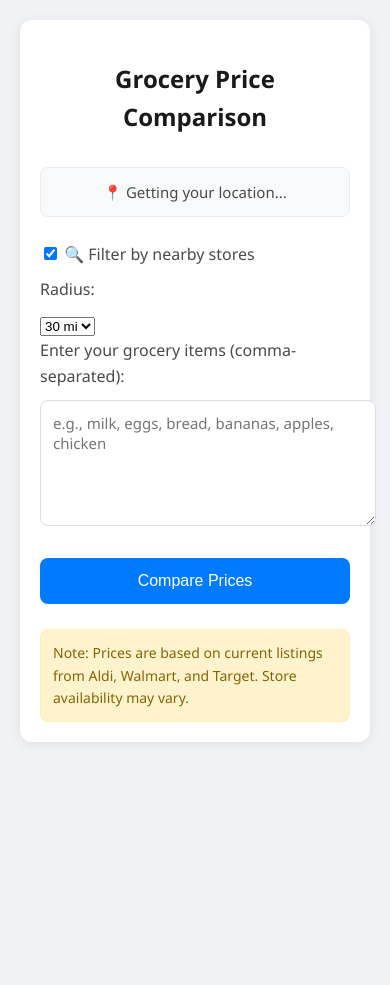
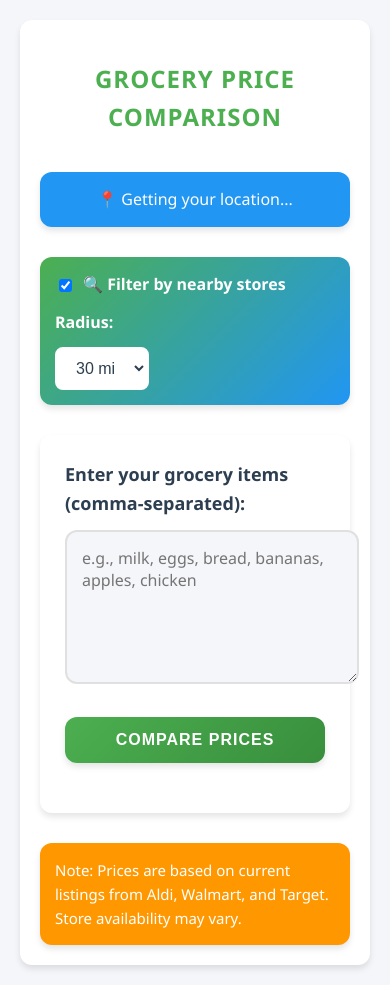
Before and after one commit to zhargarcia6/Grocery-App, a plain HTML site: page index.html in a window 390 px wide. Before the commit the page ends 844 px from the top, so only its background shows below. Drawn offline with Linux system fonts and the light colour scheme; no server answers.

Commit message:
Update style.css

```diff
--- a/style.css
+++ b/style.css
@@ -1,88 +1,159 @@
+:root {
+  --primary-color: #4CAF50;
+  --primary-dark: #388E3C;
+  --secondary-color: #2196F3;
+  --accent-color: #FF9800;
+  --text-dark: #2C3E50;
+  --text-light: #7F8C8D;
+  --background-light: #F5F6FA;
+  --white: #FFFFFF;
+  --shadow: 0 4px 6px rgba(0, 0, 0, 0.1);
+  --border-radius: 12px;
+}
+
 body {
   font-family: 'Segoe UI', system-ui, -apple-system, sans-serif;
   margin: 0;
   padding: 0;
-  background-color: #f0f2f5;
-  color: #1a1a1a;
+  background-color: var(--background-light);
+  color: var(--text-dark);
   line-height: 1.6;
 }
 
 .container {
-  max-width: 800px;
+  max-width: 900px;
   margin: 40px auto;
-  background-color: white;
-  padding: 30px;
-  border-radius: 12px;
-  box-shadow: 0 2px 12px rgba(0, 0, 0, 0.08);
+  background-color: var(--white);
+  padding: 40px;
+  border-radius: var(--border-radius);
+  box-shadow: var(--shadow);
 }
 
 h2 {
-  color: #1a1a1a;
+  color: var(--primary-color);
   text-align: center;
-  margin-bottom: 30px;
-  font-size: 28px;
-  font-weight: 600;
+  margin-bottom: 35px;
+  font-size: 32px;
+  font-weight: 700;
+  text-transform: uppercase;
+  letter-spacing: 1px;
 }
 
 #locationDisplay {
-  margin-bottom: 25px;
-  padding: 12px;
-  background-color: #f8f9fa;
+  margin-bottom: 30px;
+  padding: 15px;
+  background-color: var(--secondary-color);
+  color: var(--white);
+  border-radius: var(--border-radius);
+  text-align: center;
+  font-size: 16px;
+  font-weight: 500;
+  box-shadow: var(--shadow);
+}
+
+.location-controls {
+  display: flex;
+  flex-wrap: wrap;
+  align-items: center;
+  gap: 1.5rem;
+  background: linear-gradient(135deg, var(--primary-color), var(--secondary-color));
+  padding: 20px;
+  border-radius: var(--border-radius);
+  margin-bottom: 30px;
+  box-shadow: var(--shadow);
+}
+
+.location-controls label {
+  margin-bottom: 0;
+  font-weight: 600;
+  color: var(--white);
+  display: flex;
+  align-items: center;
+  gap: 8px;
+  font-size: 16px;
+}
+
+#radiusSelector {
+  padding: 10px 15px;
   border-radius: 8px;
-  text-align: center;
-  font-size: 15px;
-  color: #4a4a4a;
-  border: 1px solid #e9ecef;
+  border: 2px solid var(--white);
+  font-size: 16px;
+  background-color: var(--white);
+  color: var(--text-dark);
+  cursor: pointer;
+  transition: all 0.3s ease;
+  font-weight: 500;
+}
+
+#radiusSelector:focus {
+  outline: none;
+  border-color: var(--accent-color);
+  box-shadow: 0 0 0 3px rgba(255, 152, 0, 0.2);
+}
+
+.input-section {
+  background-color: var(--white);
+  padding: 25px;
+  border-radius: var(--border-radius);
+  box-shadow: var(--shadow);
+  margin-bottom: 30px;
 }
 
 label {
   display: block;
-  margin-bottom: 10px;
-  color: #4a4a4a;
-  font-weight: 500;
-  font-size: 16px;
+  margin-bottom: 12px;
+  color: var(--text-dark);
+  font-weight: 600;
+  font-size: 18px;
 }
 
 textarea {
   width: 100%;
-  height: 100px;
-  padding: 12px;
+  height: 120px;
+  padding: 15px;
   margin-bottom: 25px;
-  border: 1px solid #ddd;
-  border-radius: 8px;
+  border: 2px solid #E0E0E0;
+  border-radius: var(--border-radius);
   resize: vertical;
-  font-size: 15px;
+  font-size: 16px;
   font-family: inherit;
-  transition: border-color 0.2s;
+  transition: all 0.3s ease;
+  background-color: var(--background-light);
 }
 
 textarea:focus {
   outline: none;
-  border-color: #007bff;
-  box-shadow: 0 0 0 3px rgba(0, 123, 255, 0.1);
+  border-color: var(--primary-color);
+  box-shadow: 0 0 0 3px rgba(76, 175, 80, 0.2);
+  background-color: var(--white);
 }
 
 button {
   display: block;
   width: 100%;
-  padding: 14px;
-  background-color: #007bff;
-  color: white;
+  padding: 16px;
+  background: linear-gradient(135deg, var(--primary-color), var(--primary-dark));
+  color: var(--white);
   border: none;
-  border-radius: 8px;
+  border-radius: var(--border-radius);
   cursor: pointer;
-  font-size: 16px;
-  font-weight: 500;
+  font-size: 18px;
+  font-weight: 600;
   margin-bottom: 25px;
-  transition: background-color 0.2s;
+  transition: all 0.3s ease;
+  text-transform: uppercase;
+  letter-spacing: 1px;
+  box-shadow: var(--shadow);
 }
 
 button:hover {
-  background-color: #0056b3;
+  background: linear-gradient(135deg, var(--primary-dark), var(--primary-color));
+  transform: translateY(-2px);
+  box-shadow: 0 6px 12px rgba(0, 0, 0, 0.15);
 }
 
 button:active {
-  transform: translateY(1px);
+  transform: translateY(0);
 }
 
 table {
@@ -90,41 +161,56 @@ table {
   border-collapse: separate;
   border-spacing: 0;
   margin-top: 20px;
-  border-radius: 8px;
+  border-radius: var(--border-radius);
   overflow: hidden;
-  box-shadow: 0 1px 3px rgba(0, 0, 0, 0.1);
+  box-shadow: var(--shadow);
+  background: linear-gradient(135deg, var(--white), var(--background-light));
 }
 
 th, td {
-  padding: 14px;
+  padding: 16px;
   text-align: left;
-  border-bottom: 1px solid #e9ecef;
+  border-bottom: 1px solid rgba(0, 0, 0, 0.1);
+  font-family: 'Segoe UI', system-ui, -apple-system, sans-serif;
 }
 
 th {
-  background-color: #f8f9fa;
-  font-weight: 600;
-  color: #4a4a4a;
+  background: linear-gradient(135deg, var(--secondary-color), var(--primary-color));
+  color: var(--white);
+  font-weight: 700;
+  text-transform: uppercase;
+  font-size: 14px;
+  letter-spacing: 1px;
+  text-shadow: 1px 1px 2px rgba(0, 0, 0, 0.1);
+}
+
+tr {
+  transition: all 0.3s ease;
+  background: linear-gradient(135deg, var(--white), var(--background-light));
 }
 
 tr:hover {
-  background-color: #f8f9fa;
+  background: linear-gradient(135deg, var(--background-light), var(--white));
+  transform: scale(1.01);
+  box-shadow: 0 2px 4px rgba(0, 0, 0, 0.05);
 }
 
 .total-row {
-  font-weight: 600;
-  background-color: #f8f9fa;
-  color: #1a1a1a;
+  font-weight: 800;
+  background: linear-gradient(135deg, var(--primary-color), var(--primary-dark));
+  color: var(--white);
+  text-shadow: 1px 1px 2px rgba(0, 0, 0, 0.1);
 }
 
 .note {
-  margin-top: 20px;
-  padding: 12px;
-  background-color: #fff3cd;
-  border: 1px solid #ffeeba;
-  border-radius: 8px;
-  color: #856404;
-  font-size: 14px;
+  margin-top: 30px;
+  padding: 15px;
+  background-color: var(--accent-color);
+  border-radius: var(--border-radius);
+  color: var(--white);
+  font-size: 15px;
+  font-weight: 500;
+  box-shadow: var(--shadow);
 }
 
 #resultsTable {
@@ -132,14 +218,57 @@ tr:hover {
 }
 
 .price-note {
-  background-color: #f8f9fa;
+  background-color: var(--background-light);
   font-size: 0.9em;
+  padding: 4px 8px;
+  border-radius: 4px;
 }
 
 .price-comparison {
-  color: #666;
+  color: var(--text-light);
   padding-left: 2em !important;
   font-style: italic;
+}
+
+.search-term-header td {
+  background: linear-gradient(135deg, var(--background-light), var(--white));
+  font-weight: 700;
+  color: var(--primary-color);
+  padding: 16px;
+  font-size: 16px;
+  letter-spacing: 0.5px;
+  text-transform: uppercase;
+}
+
+/* Price styling */
+td:nth-child(3) {
+  font-weight: 700;
+  font-size: 16px;
+  color: var(--text-dark);
+  font-family: 'Segoe UI', system-ui, -apple-system, sans-serif;
+}
+
+/* Best price styling */
+td[style*="color: green"] {
+  color: var(--primary-color) !important;
+  font-weight: 800 !important;
+  font-size: 18px !important;
+}
+
+/* Item name styling */
+td:nth-child(1) {
+  font-weight: 500;
+  color: var(--text-dark);
+  font-size: 15px;
+}
+
+/* Store name styling */
+td:nth-child(2) {
+  font-weight: 600;
+  color: var(--secondary-color);
+  font-size: 15px;
+  text-transform: uppercase;
+  letter-spacing: 0.5px;
 }
 
 /* Responsive design */
@@ -153,7 +282,28 @@ tr:hover {
     font-size: 24px;
   }
 
+  .location-controls {
+    flex-direction: column;
+    align-items: flex-start;
+    gap: 12px;
+    padding: 15px;
+  }
+
   th, td {
-    padding: 10px;
+    padding: 12px;
+    font-size: 14px;
+  }
+
+  td:nth-child(3) {
+    font-size: 15px;
+  }
+
+  td[style*="color: green"] {
+    font-size: 16px !important;
+  }
+
+  button {
+    padding: 14px;
+    font-size: 16px;
   }
 }
```
